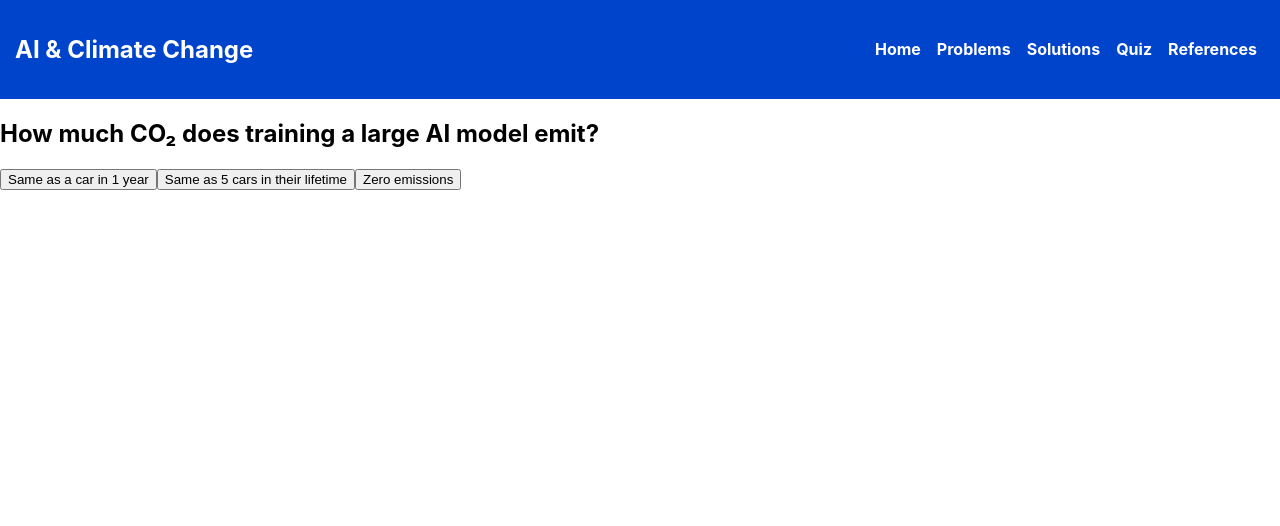
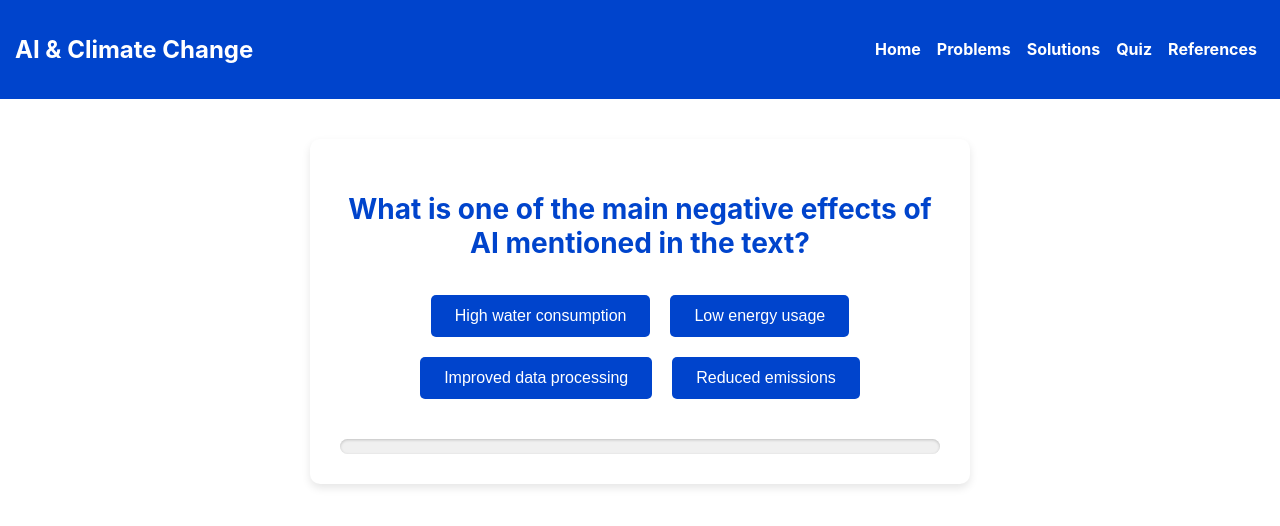
Before and after one commit to dualgchris/ai-climate-impact, a React (Create React App) app: page /quiz in a window 1280 px wide. Shown: the top 526 px of the page. Built offline with nearby package versions, Linux system fonts and the light colour scheme.

Commit message:
Style
Made a consistant style across pages. Also redid the quiz.

```diff
--- a/src/components/AIClimateSolutions.jsx
+++ b/src/components/AIClimateSolutions.jsx
@@ -1,6 +1,8 @@
+import "../styles.css";
+
 export default function AIClimateSolutions() {
   return (
-    <div className="container">
+    <div className="page-container">
       <h1>How AI is Helping Fight Climate Change</h1>
 
       {/* Introduction */}
--- a/src/components/InteractiveQuiz.jsx
+++ b/src/components/InteractiveQuiz.jsx
@@ -1,15 +1,94 @@
 import { useState } from "react";
+import "../styles.css";
 
 const questions = [
   {
-    question: "How much CO₂ does training a large AI model emit?",
-    options: ["Same as a car in 1 year", "Same as 5 cars in their lifetime", "Zero emissions"],
-    answer: "Same as 5 cars in their lifetime",
+    question: "What is one of the main negative effects of AI mentioned in the text?",
+    options: [
+      "High water consumption",
+      "Low energy usage",
+      "Improved data processing",
+      "Reduced emissions"
+    ],
+    answer: "High water consumption",
   },
   {
-    question: "Which AI application helps reduce climate change?",
-    options: ["AI Chatbots", "Smart Grids", "Facial Recognition"],
-    answer: "Smart Grids",
+    question:
+      "According to CNBC International, what specific example is given to illustrate the negative environmental impact of AI?",
+    options: [
+      "Google’s plan to build water-consuming data centers in drought-stricken areas",
+      "Using renewable energy in data centers",
+      "Investing in solar panels",
+      "Developing smart grids"
+    ],
+    answer:
+      "Google’s plan to build water-consuming data centers in drought-stricken areas",
+  },
+  {
+    question:
+      "True/False: Training a single AI model can emit as much CO₂ as five cars in their lifetime.",
+    options: ["True", "False"],
+    answer: "True",
+  },
+  {
+    question:
+      "What percentage increase in Google’s global water consumption was noted between 2021 and 2022?",
+    options: ["10%", "21%", "30%", "50%"],
+    answer: "21%",
+  },
+  {
+    question:
+      "Which media source is cited as discussing AI’s role in predicting hazardous disasters and coordinating emergency responses?",
+    options: ["CNBC International", "BBC Ideas", "OpenAI", "Nature"],
+    answer: "BBC Ideas",
+  },
+  {
+    question:
+      "True/False: The article 'Aligning Artificial Intelligence with Climate Change Mitigation' claims that AI has no potential to reduce global emissions.",
+    options: ["True", "False"],
+    answer: "False",
+  },
+  {
+    question:
+      "What are two ways mentioned in the text that AI can help in addressing climate change?",
+    options: [
+      "By regulating building energy consumption and predicting hazardous disasters",
+      "By increasing water consumption and fossil fuel usage",
+      "By reducing renewable energy capacity",
+      "By enhancing internet speed and social media engagement"
+    ],
+    answer:
+      "By regulating building energy consumption and predicting hazardous disasters",
+  },
+  {
+    question:
+      "True/False: Although both positive and negative impacts of AI on climate change are discussed, many sources lean towards highlighting the benefits of AI.",
+    options: ["True", "False"],
+    answer: "True",
+  },
+  {
+    question:
+      "What challenge is identified regarding how research on AI’s environmental impact is presented?",
+    options: [
+      "It is presented in highly technical language with difficult word choice",
+      "It is too simplistic",
+      "It is available only in video format",
+      "It is written in a humorous tone"
+    ],
+    answer:
+      "It is presented in highly technical language with difficult word choice",
+  },
+  {
+    question:
+      "Why do the researchers call for updated policies in relation to AI and climate change?",
+    options: [
+      "Because AI has no impact on climate change",
+      "Because progress in both climate policy and AI policy is needed along with technological innovation",
+      "Because AI is solely for entertainment purposes",
+      "Because climate change is not a serious issue"
+    ],
+    answer:
+      "Because progress in both climate policy and AI policy is needed along with technological innovation",
   },
 ];
 
@@ -23,6 +102,9 @@ export default function InteractiveQuiz() {
     }
     setCurrent(current + 1);
   };
+
+  // Calculate progress percentage
+  const progressPercent = (current / questions.length) * 100;
 
   return (
     <div className="container">
@@ -38,6 +120,11 @@ export default function InteractiveQuiz() {
       ) : (
         <h2>Your Score: {score}/{questions.length}</h2>
       )}
+
+      {/* Progress Bar */}
+      <div className="progress-bar">
+        <div className="progress" style={{ width: `${progressPercent}%` }}></div>
+      </div>
     </div>
   );
 }
--- a/src/components/Problems.jsx
+++ b/src/components/Problems.jsx
@@ -1,8 +1,7 @@
 import "../styles.css";
-
 export default function EnergyConsumption() {
   return (
-    <div className="container">
+    <div className="page-container">
       <h1>How AI is Helping Fight Climate Change</h1>
 
       {/* Introduction */}
--- a/src/components/References.jsx
+++ b/src/components/References.jsx
@@ -3,49 +3,68 @@ import { FaExternalLinkAlt } from "react-icons/fa"; // Import external link icon
 
 const references = [
   {
+    title: "Four Ways AI Can Help Tackle Climate Change",
+    authors: "BBC Ideas",
+    year: 2021,
+    link: "https://www.youtube.com/watch?v=mvUPj2WbuKc&ab_channel=BBCIdeas",
+  },
+  {
+    title: "A “Thirsty” AI Boom Could Deepen Big Tech’s Water Crisis",
+    authors: "CNBC International",
+    year: 2023,
+    link: "https://www.youtube.com/watch?v=SGHk3zE5xh4",
+  },
+  {
+    title:
+      "The Ai Gambit: Leveraging Artificial Intelligence to Combat Climate Change—Opportunities, Challenges, and Recommendations",
+    authors: "Cowls, J., Tsamados, A., Taddeo, M., & Floridi, L.",
+    year: 2023,
+    link: "https://doi.org/10.1007/s00146-021-01294-x",
+  },
+  {
     title: "Aligning Artificial Intelligence with Climate Change Mitigation",
-    authors: "Kaack, L. H., Donti, P. L., Strubell, E., Kamiya, G., Creutzig, F., & Rolnick, D.",
+    authors:
+      "Kaack, L. H., Donti, P. L., Strubell, E., Kamiya, G., Creutzig, F., & Rolnick, D.",
     year: 2022,
     link: "https://doi.org/10.1038/s41558-022-01377-7",
   },
   {
     title: "Deploying Artificial Intelligence for Climate Change Adaptation",
-    authors: "Leal Filho, W., Wall, T., Afonso Rui Mucova, S., Nagy, G., et al.",
+    authors:
+      "Leal Filho, W., Wall, T., Afonso Rui Mucova, S., Nagy, G., Balogun, A.-L., Luetz, J., Ng, A., Kovaleva, M., Mohammad Safiul Azam, F., Alves, F., Guevara, Z., Matandirotya, N., Skouloudis, A., Tzachor, A., Malakar, K., & Gandhi, O.",
     year: 2022,
     link: "https://doi.org/10.1016/j.techfore.2022.121662",
   },
   {
-    title: "A 'Thirsty' AI Boom Could Deepen Big Tech’s Water Crisis",
-    authors: "CNBC International",
-    year: 2023,
-    link: "https://www.youtube.com/watch?v=SGHk3zE5xh4",
-  },
-  {
-    title: "Four Ways AI Can Help Tackle Climate Change",
-    authors: "BBC Ideas",
-    year: 2021,
-    link: "https://www.youtube.com/watch?v=mvUPj2WbuKc",
+    title: "ChatGPT (Jan 31 version) [Large language model]",
+    authors: "OpenAI",
+    year: 2025,
+    link: "https://chat.openai.com/chat",
   },
 ];
 
 export default function References() {
   return (
-    <div className="references-container">
+    <div className="page-container">
       <h1>References</h1>
       <p>Below are the key research sources used in this project.</p>
 
-      <div className="references-list">
-        {references.map((ref, index) => (
-          <div key={index} className="reference-card">
-            <h3>{ref.title}</h3>
-            <p><strong>Authors:</strong> {ref.authors}</p>
-            <p><strong>Year:</strong> {ref.year}</p>
-            <a href={ref.link} target="_blank" rel="noopener noreferrer" className="reference-link">
+      {references.map((ref, index) => (
+        <section key={index} className="section">
+          <h2>{ref.title}</h2>
+          <p>
+            <strong>Authors:</strong> {ref.authors}
+          </p>
+          <p>
+            <strong>Year:</strong> {ref.year}
+          </p>
+          <p>
+            <a href={ref.link} target="_blank" rel="noopener noreferrer">
               View Source <FaExternalLinkAlt />
             </a>
-          </div>
-        ))}
-      </div>
+          </p>
+        </section>
+      ))}
     </div>
   );
 }
--- a/src/styles.css
+++ b/src/styles.css
@@ -1,64 +1,6 @@
-
-.references-container {
-  max-width: 900px;
-  margin: 40px auto;  /* Centers the content */
-  padding: 20px;
-  background-color: #ffffff;
-  text-align: center;
-}
-
-.references-container h1 {
-  color: #0044cc;
-  margin-bottom: 10px;
-}
-
-.references-container p {
-  color: #555;
-  margin-bottom: 20px;
-}
-
-.references-list {
-  display: flex;
-  flex-direction: column;
-  gap: 20px;
-  padding: 0 20px;
-}
-
-.reference-card {
-  background: #ffffff;
-  border-left: 5px solid #0044cc;
-  padding: 15px;
-  border-radius: 8px;
-  box-shadow: 0 2px 4px rgba(0, 0, 0, 0.1);
-  max-width: 800px; /* Keeps cards at a reasonable width */
-  margin: auto; /* Centers the cards */
-  text-align: left;
-}
-
-.reference-card h3 {
-  color: #222;
-  font-size: 18px;
-  margin-bottom: 5px;
-}
-
-.reference-card p {
-  margin: 5px 0;
-  color: #555;
-}
-
-.reference-card a {
-  display: inline-flex;
-  align-items: center;
-  color: #0044cc;
-  text-decoration: none;
-  font-weight: bold;
-  margin-top: 5px;
-}
-
-.reference-card a svg {
-  margin-left: 5px;
-}
-
+/* =========================== */
+/*          NAVBAR            */
+/* =========================== */
 .navbar {
   background-color: #0044cc;
   color: white;
@@ -91,3 +33,105 @@
   font-weight: bold;
   padding: 0 5px; /* Adds spacing around separators */
 }
+
+/* =========================== */
+/*   GENERAL PAGE CONTAINER    */
+/* =========================== */
+/**
+ * Use this container class on other pages (e.g., Home, Problems,
+ * AIClimateSolutions, etc.) to center text and facts consistently.
+ */
+.page-container {
+  max-width: 900px;
+  margin: 40px auto; /* Centers the content horizontally */
+  padding: 20px;
+  background-color: #ffffff;
+  text-align: center; /* Centers headings, paragraphs, and facts */
+  border-radius: 8px;
+  box-shadow: 0 2px 4px rgba(0, 0, 0, 0.05);
+}
+
+.page-container h1,
+.page-container h2,
+.page-container h3 {
+  color: #0044cc;
+  margin-bottom: 15px;
+}
+
+.page-container p {
+  color: #555;
+  margin-bottom: 1.5rem;
+  line-height: 1.6;
+}
+
+/* If you have bullet points (facts) that you want to center, this helps. */
+.page-container ul,
+.page-container ol {
+  display: inline-block;  /* ensures lists are centered */
+  text-align: left;       /* but keep list items left-aligned for readability */
+  margin: 1rem auto;
+  padding: 0 1rem;
+}
+
+.page-container li {
+  margin-bottom: 0.5rem;
+}
+
+/* =========================== */
+/*        QUIZ STYLES         */
+/* =========================== */
+/* Container for the quiz page */
+.container {
+  max-width: 600px;
+  margin: 40px auto;
+  padding: 30px;
+  background-color: #ffffff;
+  text-align: center;
+  border-radius: 10px;
+  box-shadow: 0 4px 8px rgba(0, 0, 0, 0.1);
+}
+
+/* Quiz question heading */
+.container h2 {
+  font-size: 1.75rem;
+  margin-bottom: 25px;
+  color: #0044cc;
+}
+
+/* Answer buttons */
+.btn {
+  background-color: #0044cc;
+  color: #fff;
+  border: none;
+  padding: 12px 24px;
+  margin: 10px;
+  border-radius: 5px;
+  cursor: pointer;
+  font-size: 1rem;
+  transition: background-color 0.3s ease, transform 0.2s ease;
+}
+
+.btn:hover {
+  background-color: #003399;
+  transform: scale(1.03);
+}
+
+/* =========================== */
+/*       PROGRESS BAR         */
+/* =========================== */
+.progress-bar {
+  width: 100%;
+  height: 15px;
+  background-color: #f0f0f0;
+  border-radius: 10px;
+  margin-top: 30px;
+  overflow: hidden;
+  box-shadow: inset 0 1px 3px rgba(0, 0, 0, 0.2);
+}
+
+.progress {
+  height: 100%;
+  background: linear-gradient(90deg, #0044cc, #003399);
+  border-radius: 10px;
+  transition: width 0.3s ease;
+}
```
Also changed, not shown: src/components/Home.jsx (+22 -18 lines).
